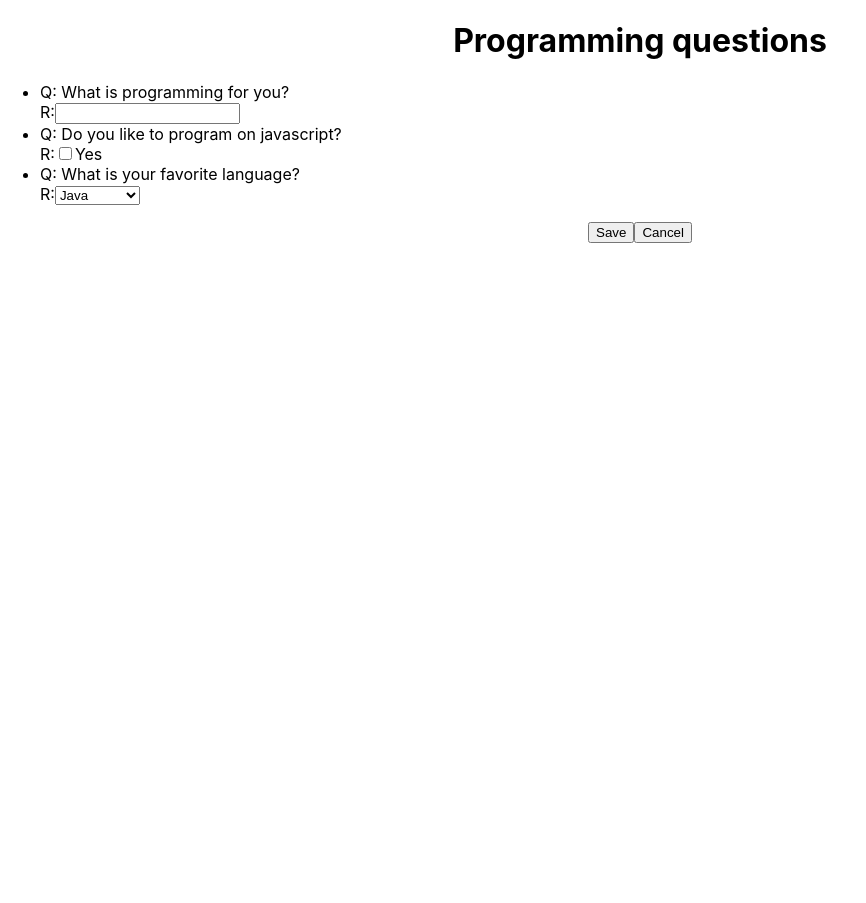
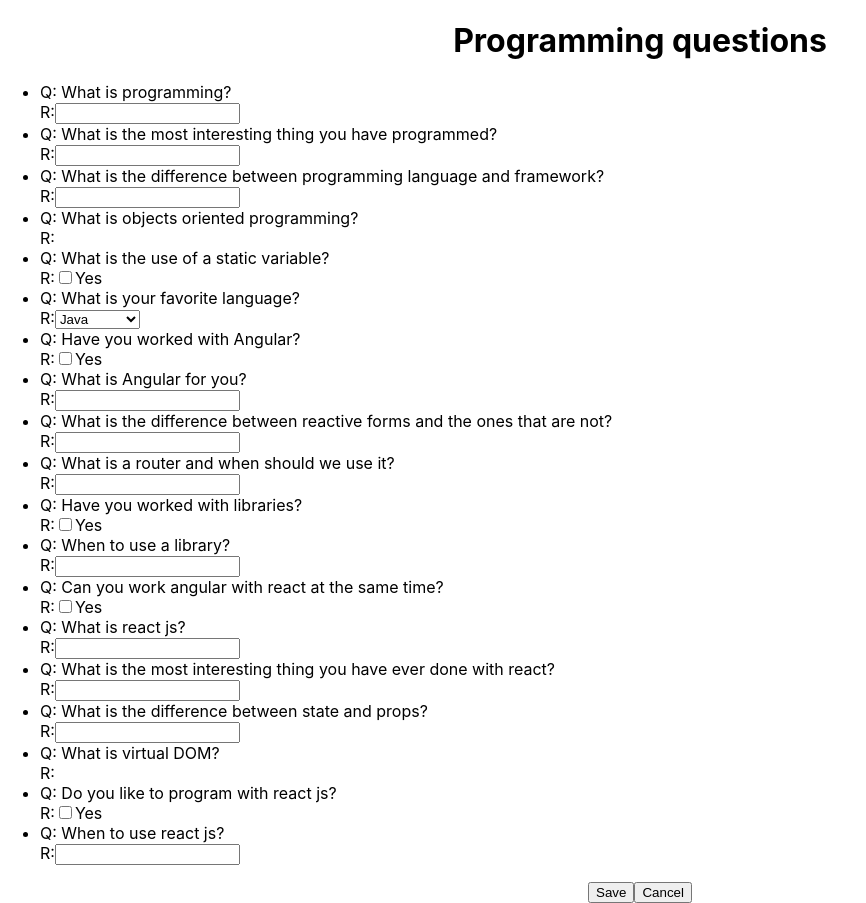
Before and after one commit to kapit4n/l-questions, a React (Create React App) app: page / in a window 1280 px wide. Shown: the whole page, without its empty margins (0-866 px from the left). Before the commit the page ends 800 px from the top, so only its background shows below. Built offline with nearby package versions, Linux system fonts and the light colour scheme.

Commit message:
Adding more programming questions

```diff
--- a/src/App.js
+++ b/src/App.js
@@ -6,14 +6,38 @@ import Questions from './comp/Questions'
 class App extends Component {
 
   render() {
-    const questions = [
-      { id: 1, r: "What is programming for you?", type: "w"},
-      { id: 2, r: "Do you like to program on javascript?", type: "y"},
-      { id: 3, r: "What is your favorite language?", type: "s", options: ["Java", "JavaScript"]}
+    const languages = ["Java", "JavaScript", "TypeScript", "Scala", "Python"];
+    const questionsGeneral = [
+      { id: 1, r: "What is programming?", type: "w"},
+      { id: 2, r: "What is the most interesting thing you have programmed?", type: "w"},
+      { id: 3, r: "What is the difference between programming language and framework?", type: "w"},
+      { id: 4, r: "What is objects oriented programming?", type: "W"},
+      { id: 5, r: "What is the use of a static variable?", type: "y"},
+      { id: 6, r: "What is your favorite language?", type: "s", options: languages}
     ];
+
+    const questionsReact = [
+      { id: 1, r: "What is react js?", type: "w"},
+      { id: 2, r: "What is the most interesting thing you have ever done with react?", type: "w"},
+      { id: 3, r: "What is the difference between state and props?", type: "w"},
+      { id: 4, r: "What is virtual DOM?", type: "W"},
+      { id: 5, r: "Do you like to program with react js?", type: "y"},
+      { id: 6, r: "When to use react js?", type: "w"}
+    ];
+
+    const questionsAngular = [
+      { id: 1, r: "Have you worked with Angular?", type: "y"},
+      { id: 2, r: "What is Angular for you?", type: "w"},
+      { id: 3, r: "What is the difference between reactive forms and the ones that are not?", type: "w"},
+      { id: 4, r: "What is a router and when should we use it?", type: "w"},
+      { id: 5, r: "Have you worked with libraries?", type: "y"},
+      { id: 6, r: "When to use a library?", type: "w"},
+      { id: 7, r: "Can you work angular with react at the same time?", type: "y"}
+    ];
+
     return (
       <div className="App">
-        <Questions questions={questions} title="Programming questions"></Questions>
+        <Questions questions={[questionsGeneral, questionsAngular, questionsReact].flat(1)} title="Programming questions"></Questions>
       </div>
     );
   }
```
